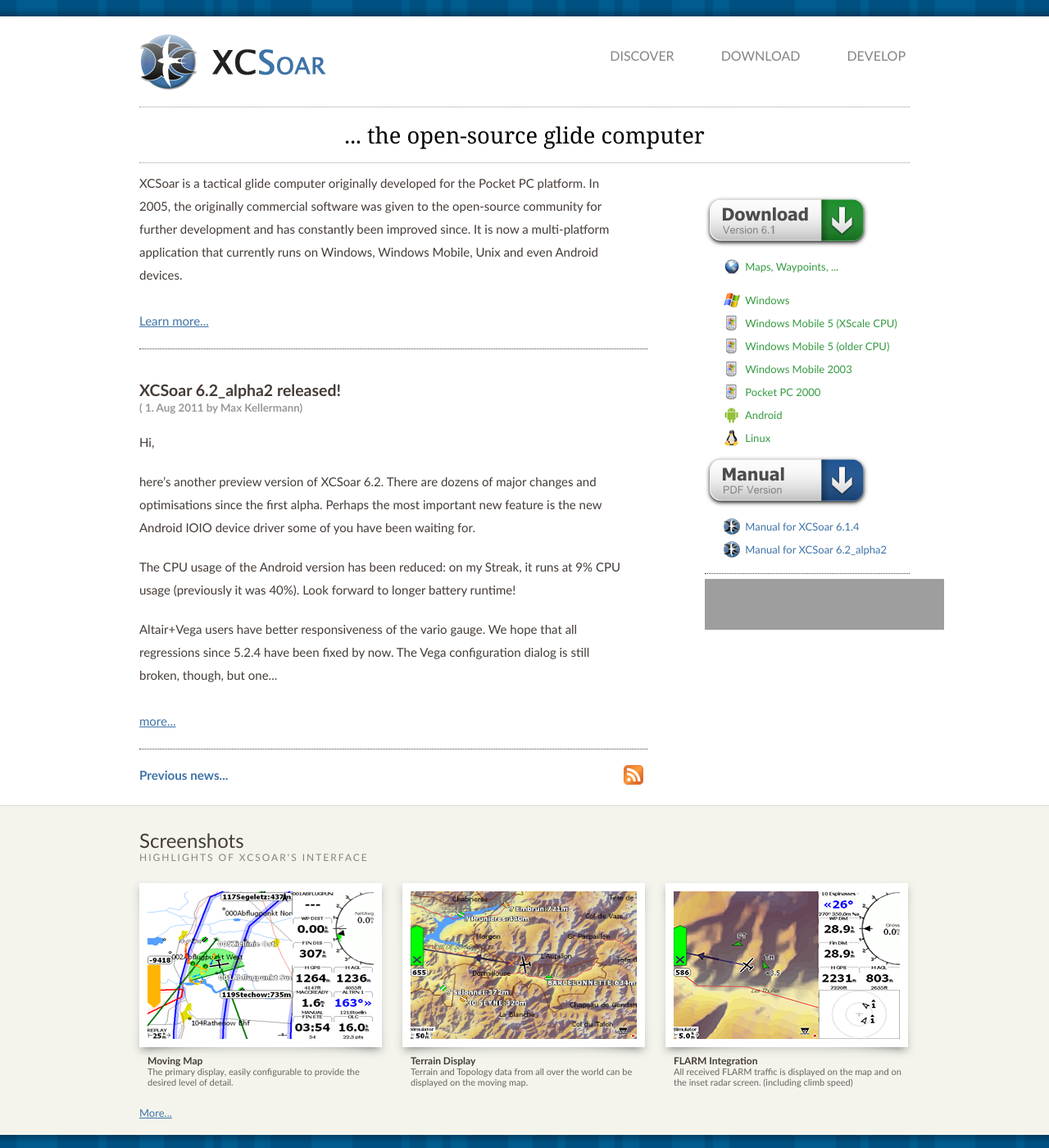
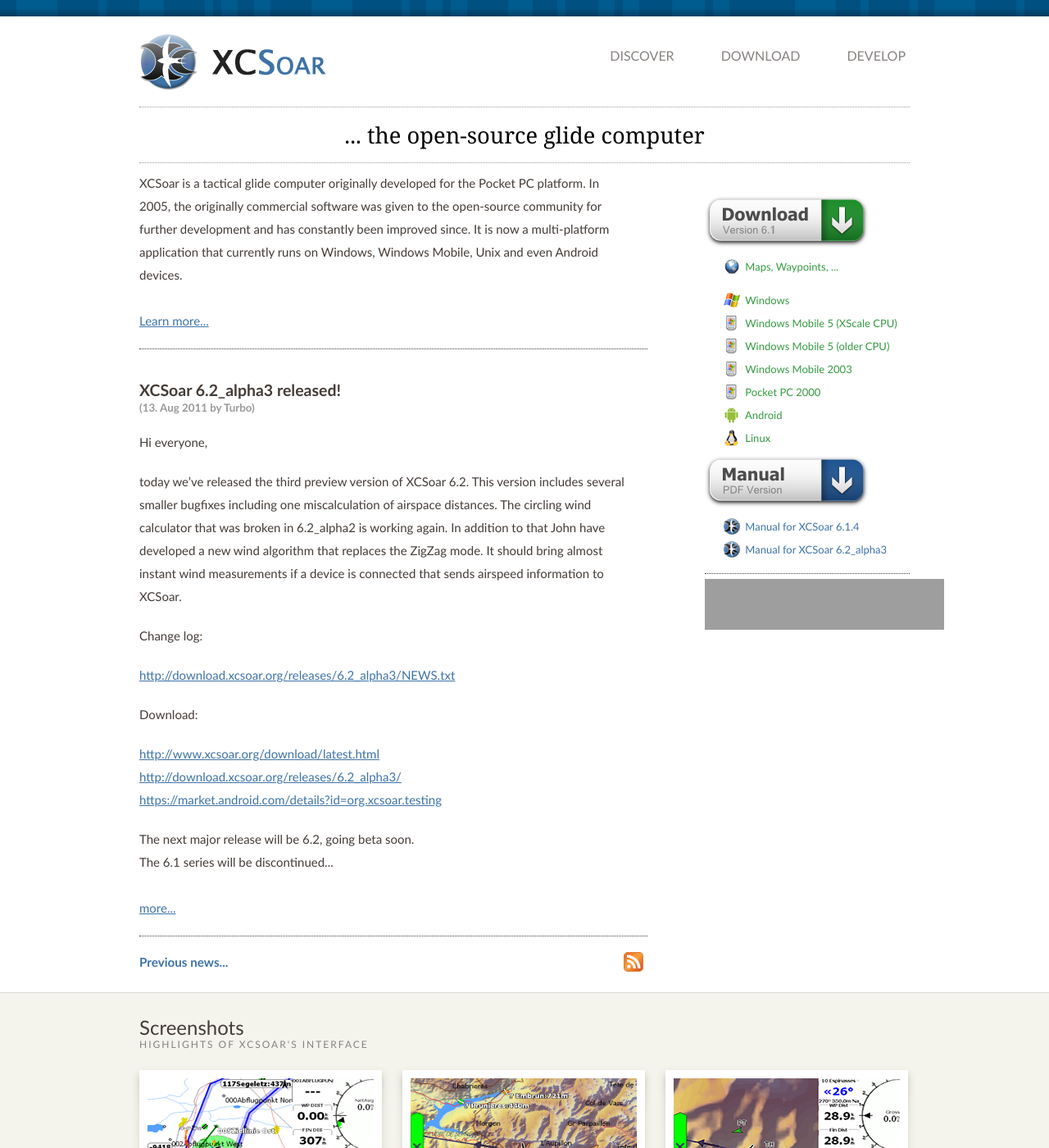
Before and after one commit to XCSoar/website, a Jekyll site: the page built from index.html, in a window 1280 px wide and 1400 px high. Shown: the whole window at 82% size. Built offline with Jekyll 4.4.1, drawn with Linux system fonts in a browser that asks for light colours; grey boxes are pictures that could not be loaded.

Commit message:
release v6.2_alpha3

```diff
--- a/_config.yml
+++ b/_config.yml
@@ -1,7 +1,7 @@
 permalink: /discover/:year/:month/:day/:title.html
 
 xcsoar_stable_version: 6.1.4
-xcsoar_testing_version: 6.2_alpha2
+xcsoar_testing_version: 6.2_alpha3
 xcsoar_old_version: 6.0.10
 
 xcsoar_next_milestone: 'XCSoar 6.2'
--- /dev/null
+++ b/_posts/2011-08-13-XCSoar_6.2_alpha3_released.md
@@ -0,0 +1,28 @@
+---
+layout: post
+color: blue
+title: XCSoar 6.2_alpha3 released!
+author: Turbo
+---
+Hi everyone,
+
+today we've released the third preview version of XCSoar 6.2.
+This version includes several smaller bugfixes including one
+miscalculation of airspace distances. The circling wind calculator that
+was broken in 6.2_alpha2 is working again. In addition to that John have
+developed a new wind algorithm that replaces the ZigZag mode. It should
+bring almost instant wind measurements if a device is connected that
+sends airspeed information to XCSoar.
+
+Change log:
+
+ <{{ site.download_server_url }}6.2_alpha3/NEWS.txt>
+
+Download:
+
+ [http://www.xcsoar.org/download/latest.html](/download/latest.html)
+ <{{ site.download_server_url }}6.2_alpha3/>
+ <https://market.android.com/details?id=org.xcsoar.testing>
+
+The next major release will be 6.2, going beta soon.
+The 6.1 series will be discontinued after the final release 6.2.
```
